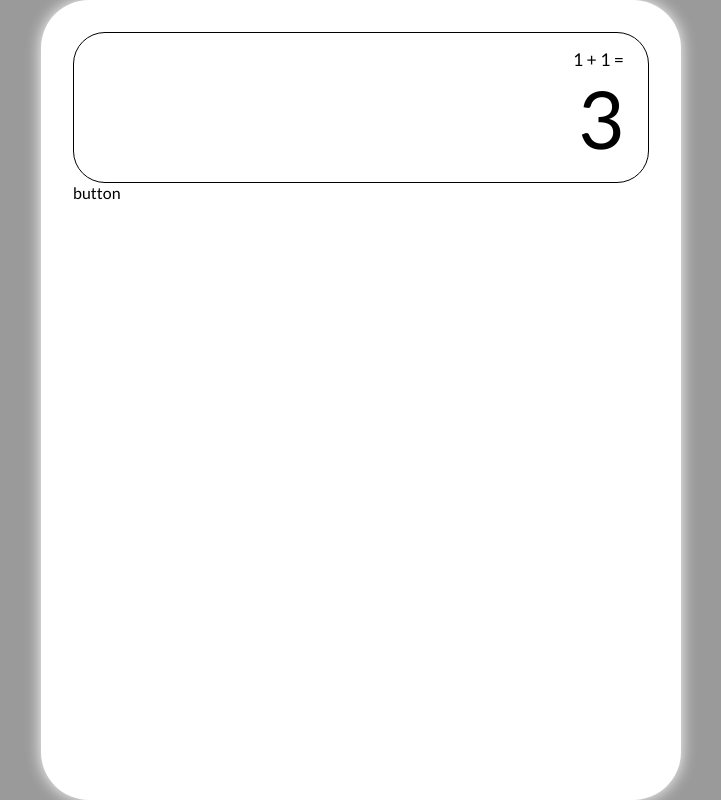
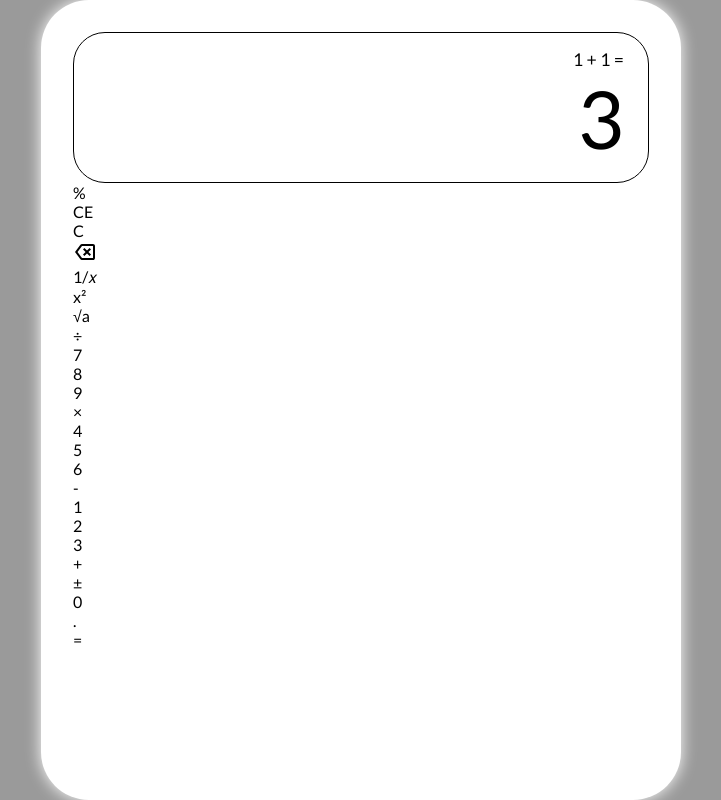
Before and after one commit to Maxsawdust/TS-calculator, a React (Vite) app: page / in a window 1280 px wide. Shown: the whole page, without its empty margins (279-1000 px from the left). Built offline with nearby package versions, Linux system fonts and the light colour scheme.

Commit message:
initial commit

```diff
--- a/src/components/ButtonContainer/ButtonContainer.tsx
+++ b/src/components/ButtonContainer/ButtonContainer.tsx
@@ -1,8 +1,48 @@
+import { CalculatorButton } from "../";
 import "./ButtonContainer.css";
 
 export default function ButtonContainer() {
+  const bckSpc = (
+    <svg
+      xmlns="http://www.w3.org/2000/svg"
+      height="24px"
+      viewBox="0 -960 960 960"
+      width="24px"
+      fill="#000">
+      <path d="m456-320 104-104 104 104 56-56-104-104 104-104-56-56-104 104-104-104-56 56 104 104-104 104 56 56Zm-96 160q-19 0-36-8.5T296-192L80-480l216-288q11-15 28-23.5t36-8.5h440q33 0 56.5 23.5T880-720v480q0 33-23.5 56.5T800-160H360ZM180-480l180 240h440v-480H360L180-480Zm400 0Z" />
+    </svg>
+  );
+  const buttonContents: (string | React.ReactElement)[] = [
+    "%",
+    "CE",
+    "C",
+    bckSpc,
+    "1/𝑥",
+    "x²",
+    "√a",
+    "÷",
+    "7",
+    "8",
+    "9",
+    "×",
+    "4",
+    "5",
+    "6",
+    "-",
+    "1",
+    "2",
+    "3",
+    "+",
+    "±",
+    "0",
+    ".",
+    "=",
+  ];
   return (
-    //
-    <div className="ButtonContainer">button</div>
+    <div className="ButtonContainer">
+      {buttonContents.map((symbol) => {
+        return <CalculatorButton content={symbol} />;
+      })}
+    </div>
   );
 }
--- /dev/null
+++ b/src/components/CalculatorButton/CalculatorButton.tsx
@@ -0,0 +1,12 @@
+import "./CalculatorButton.css";
+
+interface CalculatorButtonProps {
+  content: string | React.ReactElement;
+}
+
+export default function CalculatorButton({ content }: CalculatorButtonProps) {
+  return (
+    //
+    <div className="CalculatorButton">{content}</div>
+  );
+}
--- a/src/components/index.tsx
+++ b/src/components/index.tsx
@@ -1,3 +1,4 @@
 export { default as CalcBody } from "./CalcBody/CalcBody";
 export { default as Screen } from "./Screen/Screen";
 export { default as ButtonContainer } from "./ButtonContainer/ButtonContainer";
+export { default as CalculatorButton } from "./CalculatorButton/CalculatorButton";
```
Also changed, not shown: src/assets/SVGs/backspace.svg (added), src/components/CalculatorButton/CalculatorButton.css (added).
